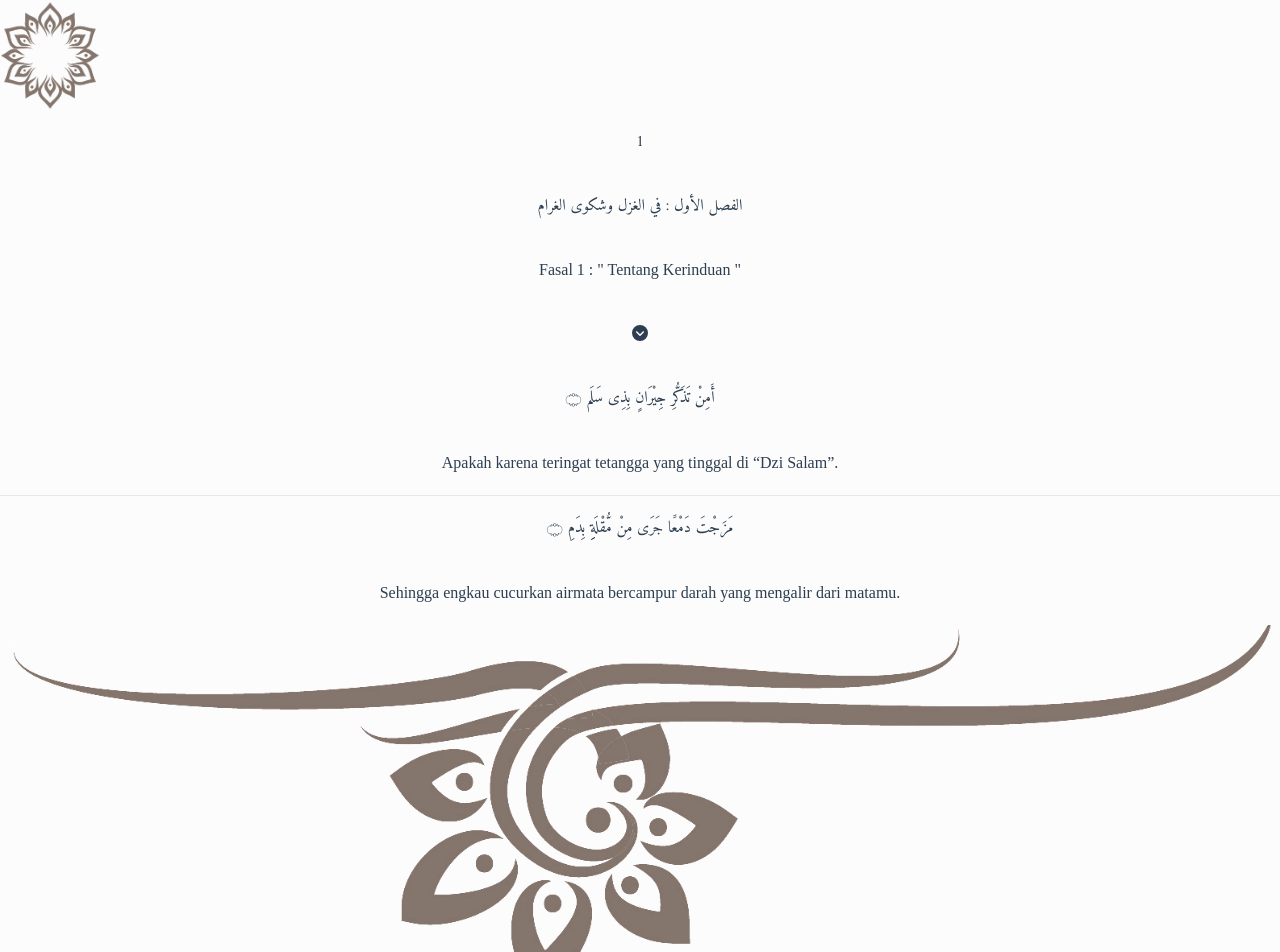
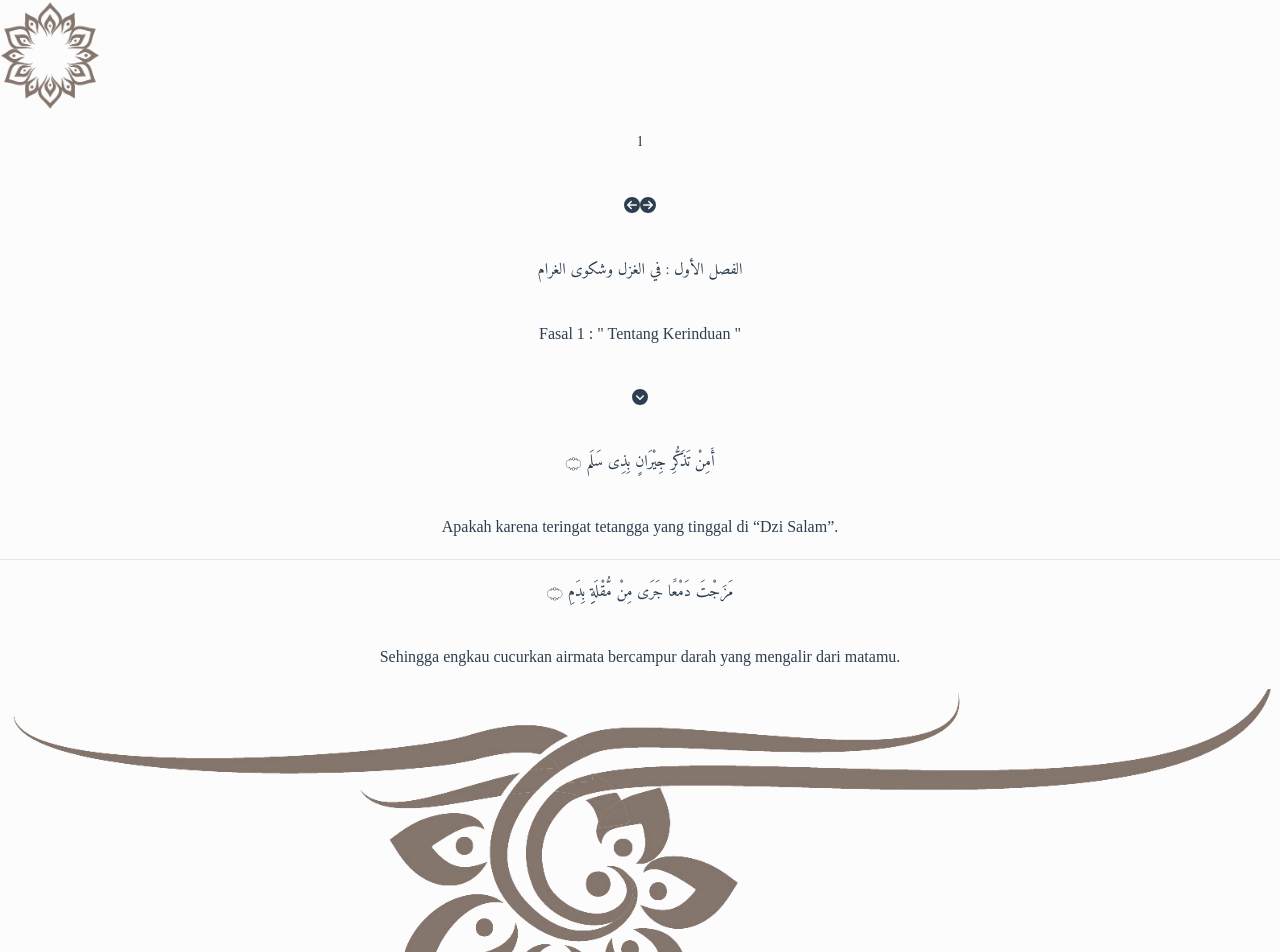
Before and after one commit to rizkalipa/burdah-fe, a Vue app: page / in a window 1280 px wide. Shown: the part 1146-2098 px from the top of the page. Built offline with nearby package versions, Linux system fonts and the light colour scheme.

Commit message:
Add arrow btn on top

```diff
--- a/src/components/MainContent.vue
+++ b/src/components/MainContent.vue
@@ -1,17 +1,18 @@
 <template>
   <div class="lg:w-6/12 md:w-8/12 w-full mx-auto my-16 text-amber-950 text-3xl tracking-wider" style="line-height: 4rem">
-    <div class="rounded mb-5 p-8 text-center">
+    <div class="rounded mb-5 p-8 text-center relative">
       <h4 class="text-4xl">Qasidah Burdah Al Madih</h4>
       <p class="italic font-amiri">قصيدة البردة</p>
 
       <div class="relative mt-8 flex justify-center items-center">
         <img src="@/assets/img/art-arabic-1.png" style="width: 100px" class="mx-auto absolute">
         <p class="font-amiri italic">{{ currentPage + 1 }}</p>
+
+        <div class="absolute flex items-center justify-between top-0 bottom-0 w-full">
+          <button :class="!isEndPage ? 'text-gray-200' : 'text-amber-950'" @click="getPreviousPage"><span><i class="fas fa-circle-arrow-left"></i></span></button>
+          <button :class="!isLimitPage ? 'text-gray-200' : 'text-amber-950'" @click="getNextPage"><span><i class="fas fa-circle-arrow-right"></i></span></button>
+        </div>
       </div>
-
-<!--      <div class="relative p-8" :style="{ backgroundImage: `url('${require('@/assets/img/art-arabic-1.png')}')` }">-->
-<!--        <p>1</p>-->
-<!--      </div>-->
     </div>
 
     <ButtonFasalComponent v-for="(item, idx) in getBurdahData" :key="idx" :data="item" />
```
